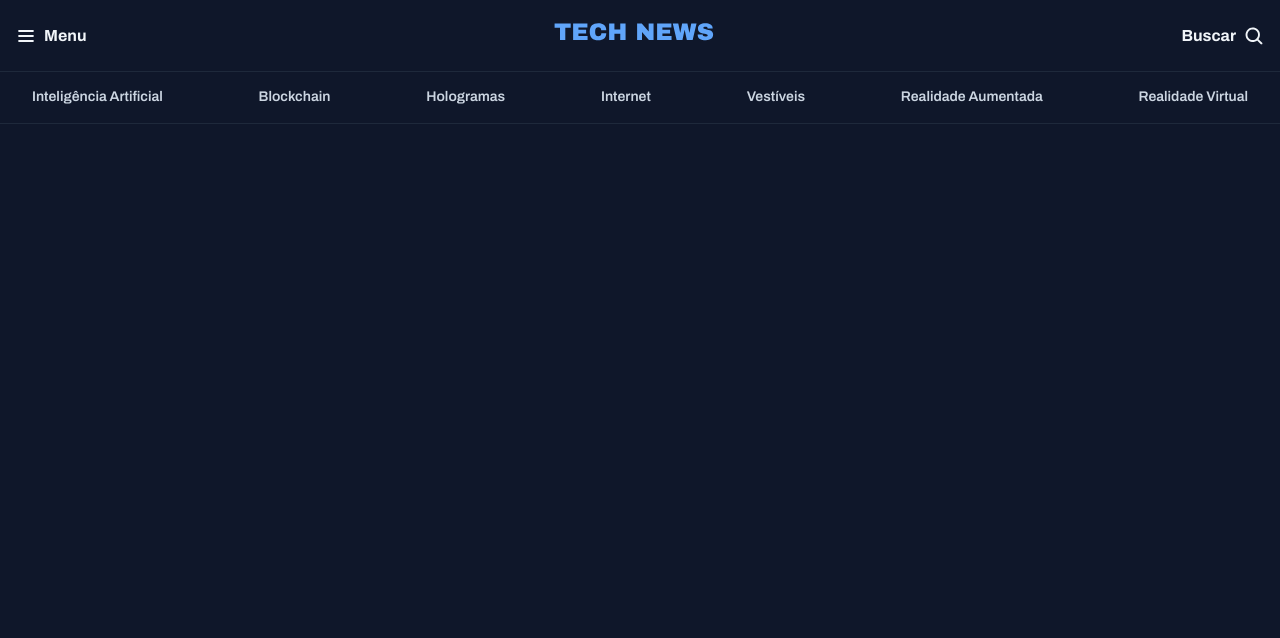
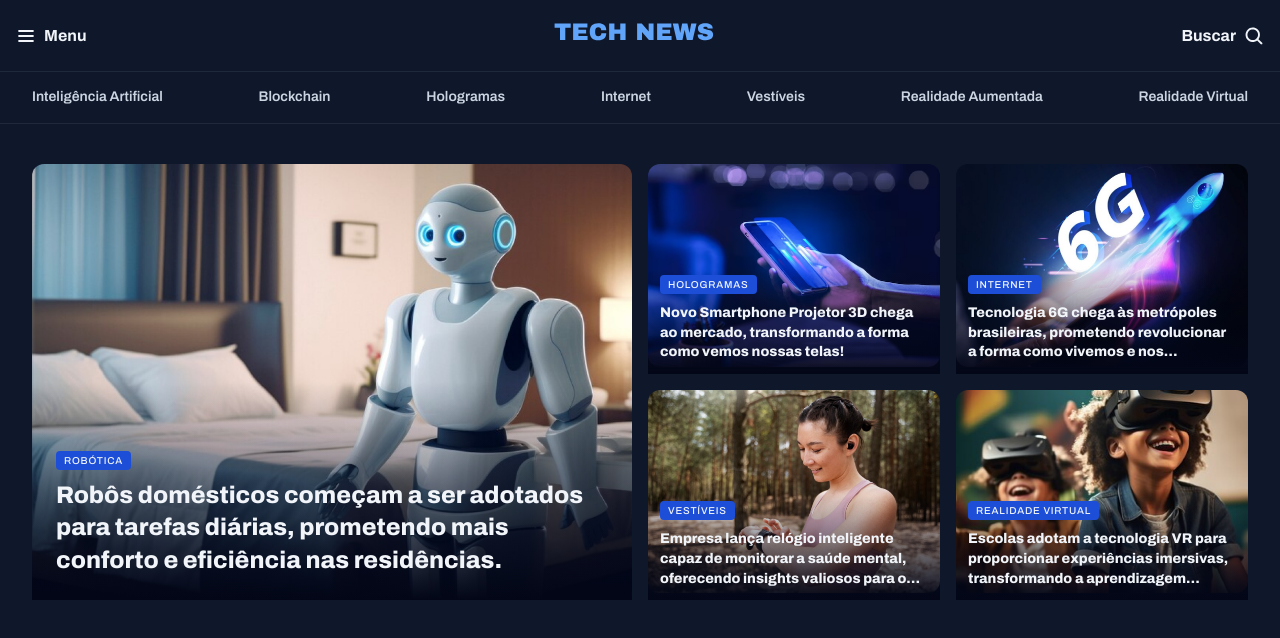
Before and after one commit to PedroHFaig/p2-responsive-tech-news, a plain HTML site: page index.html in a window 1280 px wide. Drawn offline with Linux system fonts and the light colour scheme.

Commit message:
highlights section

```diff
--- a/index.html
+++ b/index.html
@@ -59,5 +59,56 @@
         </nav>
     </header>
 
+    <main>
+        <section id="highlights" class="grid gap-1">
+            <figure class="card">
+                <img src="assets/images/highlights 01.png" alt="">
+
+                <figcaption>
+                    <span class="content-tag">Robótica</span>
+                    <h1>Robôs domésticos começam a ser adotados para tarefas diárias, prometendo mais conforto e eficiência nas residências.</h1>
+                </figcaption>
+            </figure>
+            <div class="grid grid-col gap-1">
+                <figure class="card">
+                    <img src="assets/images/highlights 02.png" alt="">
+
+                    <figcaption>
+                        <span class="content-tag">Hologramas</span>
+                        <h3>Novo Smartphone Projetor 3D chega ao mercado, transformando a forma como vemos nossas telas!</h3>
+                    </figcaption>
+                </figure>
+                <figure class="card">
+                    <img src="assets/images/highlights 03.png" alt="">
+
+                    <figcaption>
+                        <span class="content-tag">Internet</span>
+                        <h3>Tecnologia 6G chega às metrópoles brasileiras, prometendo revolucionar a forma como vivemos e nos comunicamos.</h3>
+                    </figcaption>
+                </figure>
+                <figure class="card">
+                    <img src="assets/images/highlights 04.png" alt="">
+
+                    <figcaption>
+                        <span class="content-tag">Vestíveis</span>
+                        <h3>Empresa lança relógio inteligente capaz de monitorar a saúde mental, oferecendo insights valiosos para o bem-estar pessoal.</h3>
+                    </figcaption>
+                </figure>
+                <figure class="card">
+                    <img src="assets/images/highlights 05.png" alt="">
+
+                    <figcaption>
+                        <span class="content-tag">Realidade Virtual</span>
+                        <h3>Escolas adotam a tecnologia VR para proporcionar experiências imersivas, transformando a aprendizagem tradicional.</h3>
+                    </figcaption>
+                </figure>
+            </div>
+        </section>
+
+        <section id="weekly">
+
+        </section>
+    </main>
+
 </body>
 </html>
--- a/style/global.css
+++ b/style/global.css
@@ -68,7 +68,7 @@ a:hover {
     }
 }
 
-span {
+.content-tag {
     padding: .25rem .5rem;
     font: 500 .625rem/1.2 var(--ff-archivo);
     letter-spacing: .08em;
--- a/style/index.css
+++ b/style/index.css
@@ -1,3 +1,4 @@
 @import url(global.css);
 @import url(utility.css);
 @import url(header.css);
+@import url(main.css);
--- /dev/null
+++ b/style/main.css
@@ -0,0 +1,81 @@
+main {
+    margin: 1rem;
+}
+
+#highlights {
+    grid-template-rows: min(408px) 1fr;
+
+    .card {
+        position: relative;
+
+        & img {
+            object-fit: cover;
+            border-radius: .75rem;
+            max-width: 100%;
+        }
+
+        & figcaption {
+            gap: .5rem;
+            position: absolute;
+            bottom: 0;
+            margin: auto .75rem .75rem;
+            max-width: 570px;
+
+            & h1, h3 {
+                margin-top: .5rem;
+
+                display: -webkit-box;
+                -webkit-line-clamp: 3; /* Número de linhas desejadas */
+                -webkit-box-orient: vertical;
+                overflow: hidden;
+                text-overflow: ellipsis;
+            }
+        }
+
+        &::before {
+            content: "";
+            position: absolute;
+            inset: 0;
+            top: 50%;
+            background: linear-gradient(
+                180deg,
+                transparent 0%,
+                #020617 100%
+            );
+        }
+    }
+
+    & > .card {
+        & figcaption {
+            margin: auto 1rem 1rem;
+        }
+
+        & img {
+            height: 100%;
+        }
+    }
+}
+
+@media (width >= 57em) {
+    main {
+        margin: 2.5rem 2rem 5rem;
+        gap: 5rem;
+
+        grid-template-areas:
+        "highlights highlights"
+        "weekly weekly"
+        "ai aside"
+    }
+
+    #highlights {
+        grid-area: highlights;
+        grid-template-rows: initial;
+        grid-template-columns: 1fr 1fr;
+
+        & > .card {
+            & figcaption {
+                margin: auto 1.5rem 1.5rem;
+            }
+        }
+    }
+}
--- a/style/utility.css
+++ b/style/utility.css
@@ -1,5 +1,20 @@
-.flex{
+.flex {
     display: flex;
+}
+
+.grid {
+    display: grid;
+}
+
+.grid-flow-col {
+    grid-auto-flow: column;
+}
+
+.grid-col {
+    grid-template-columns: 1fr;
+}
+.gap-1 {
+    gap: 1rem;
 }
 
 .desktop-only {
@@ -11,4 +26,8 @@
     .desktop-only {
         display: initial;
     }
+
+    .grid-col {
+        grid-template-columns: 1fr 1fr;
+    }
 }
```
Also changed, not shown: assets/images/highlights 01.png (renamed from assets/images/Image 01.png), assets/images/highlights 02.png (renamed from assets/images/Image 02.png), assets/images/highlights 03.png (renamed from assets/images/Image 03.png), assets/images/highlights 04.png (renamed from assets/images/Image 04.png), assets/images/highlights 05.png (renamed from assets/images/Image 05.png).
